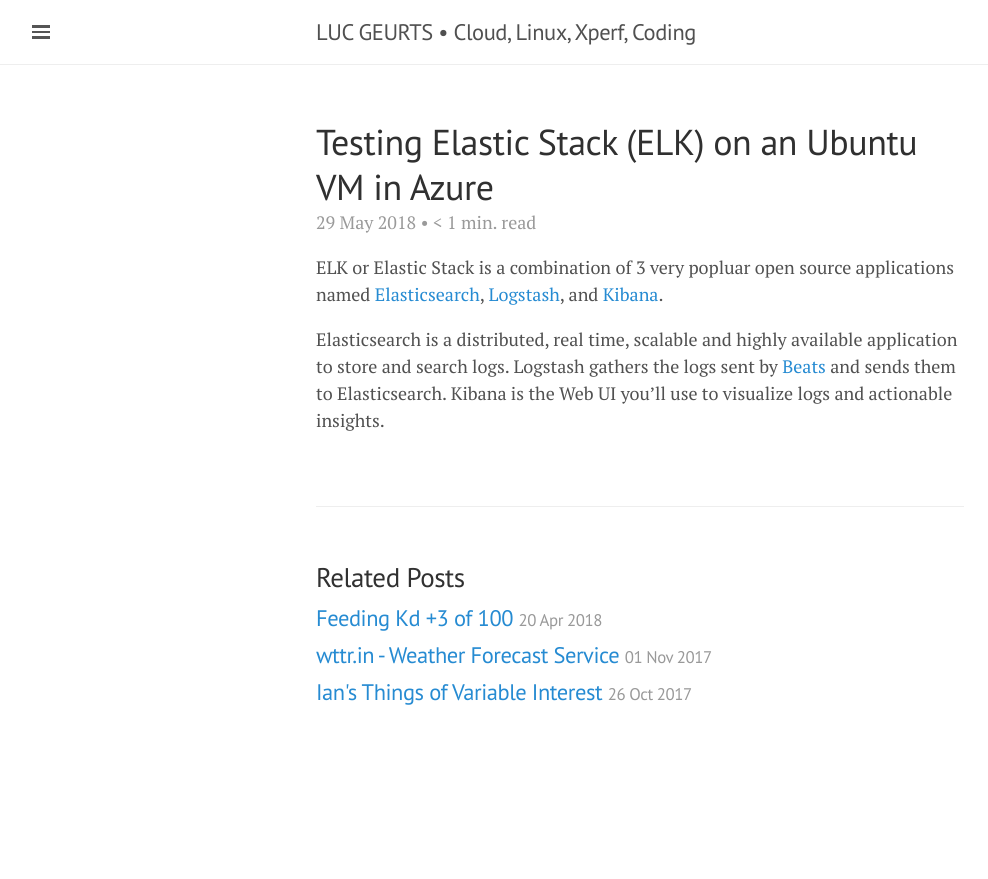
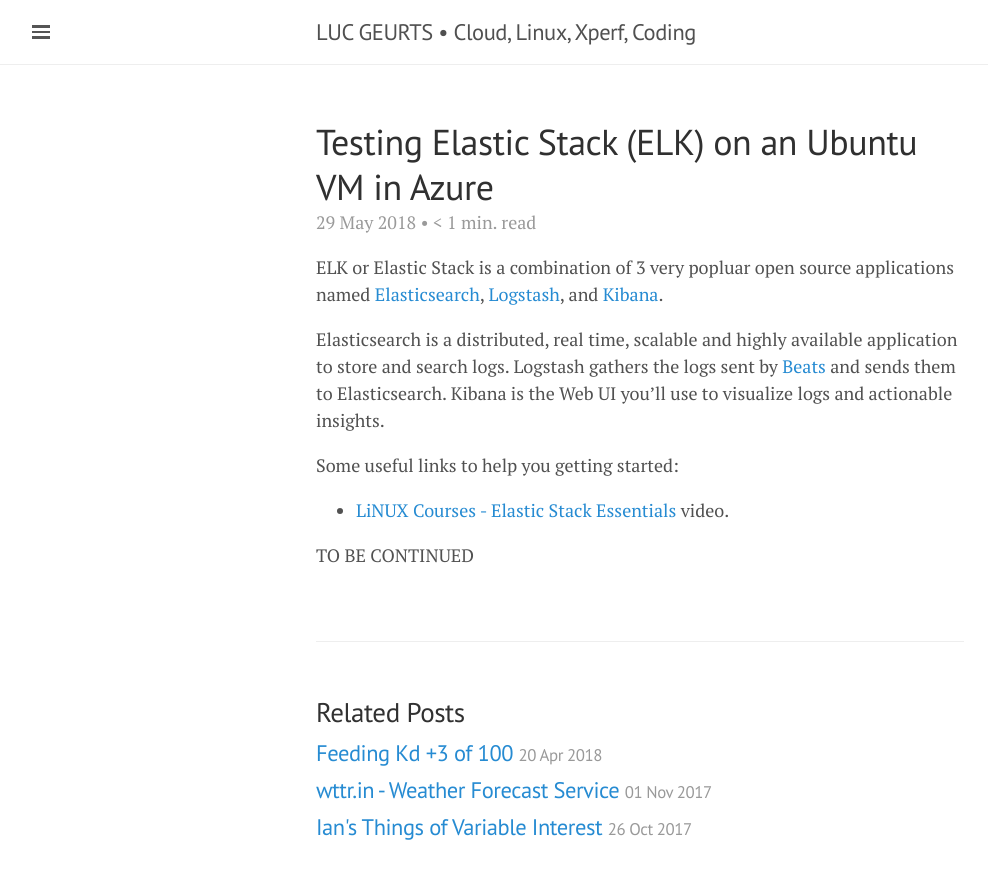
Before and after one commit to lgeurts/lgeurts.github.io, a Jekyll site: the page built from _posts/2018-05-29-testing-elastic-stack-on-Ubuntu-in-Azure.md, in a window 1280 px wide. Shown: the top 879 px of the page, without its empty margins (0-988 px from the left). Built offline with Jekyll 4.4.1, drawn with Linux system fonts in a browser that asks for light colours; nearby versions of some CDN libraries; comment, search, counter and statistics services are not loaded.

Commit message:
Update 2018-05-29-testing-elastic-stack-on-Ubuntu-in-Azure.md

```diff
--- a/_posts/2018-05-29-testing-elastic-stack-on-Ubuntu-in-Azure.md
+++ b/_posts/2018-05-29-testing-elastic-stack-on-Ubuntu-in-Azure.md
@@ -10,3 +10,9 @@
 ELK or Elastic Stack is a combination of 3 very popluar open source applications named [Elasticsearch](https://www.elastic.co/products/elasticsearch), [Logstash](https://www.elastic.co/products/logstash), and [Kibana](https://www.elastic.co/products/kibana).
 
 Elasticsearch is a distributed, real time, scalable and highly available application to store and search logs. Logstash gathers the logs sent by [Beats](https://www.elastic.co/products/beats) and sends them to Elasticsearch. Kibana is the Web UI you'll use to visualize logs and actionable insights.
+
+Some useful links to help you getting started:
+
+* [LiNUX Courses - Elastic Stack Essentials](https://linuxacademy.com/linux/training/course/name/elastic-stack-essentials) video.
+
+TO BE CONTINUED
```
